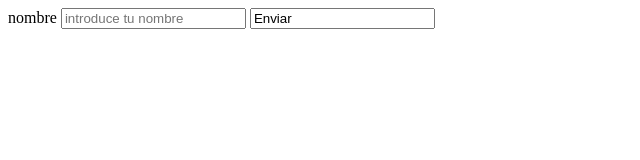
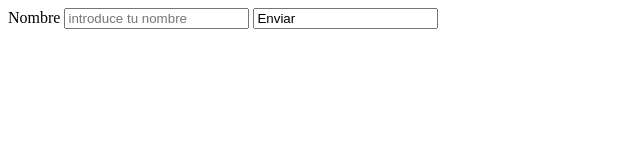
Before and after one commit to alvaro0503/pruebagit, a plain HTML site: page contacto.html in a window 1280 px wide. Shown: the full height of the page, 0-640 px from the left. Drawn offline with Linux system fonts and the light colour scheme.

Commit message:
error de contacto solucionado

```diff
--- a/contacto.html
+++ b/contacto.html
@@ -4,13 +4,13 @@
 <head>
     <meta charset="UTF-8">
     <meta name="viewport" content="width=device-width, initial-scale=1.0">
-    <title>contacto</title>
+    <title>Contacto</title>
 </head>
 
 <body>
 
     <form action="">
-        <label>nombre</label>
+        <label>Nombre</label>
         <input type="text" id="nombre" placeholder="introduce tu nombre">
         <input type="summit" value="Enviar">
     </form>
```
